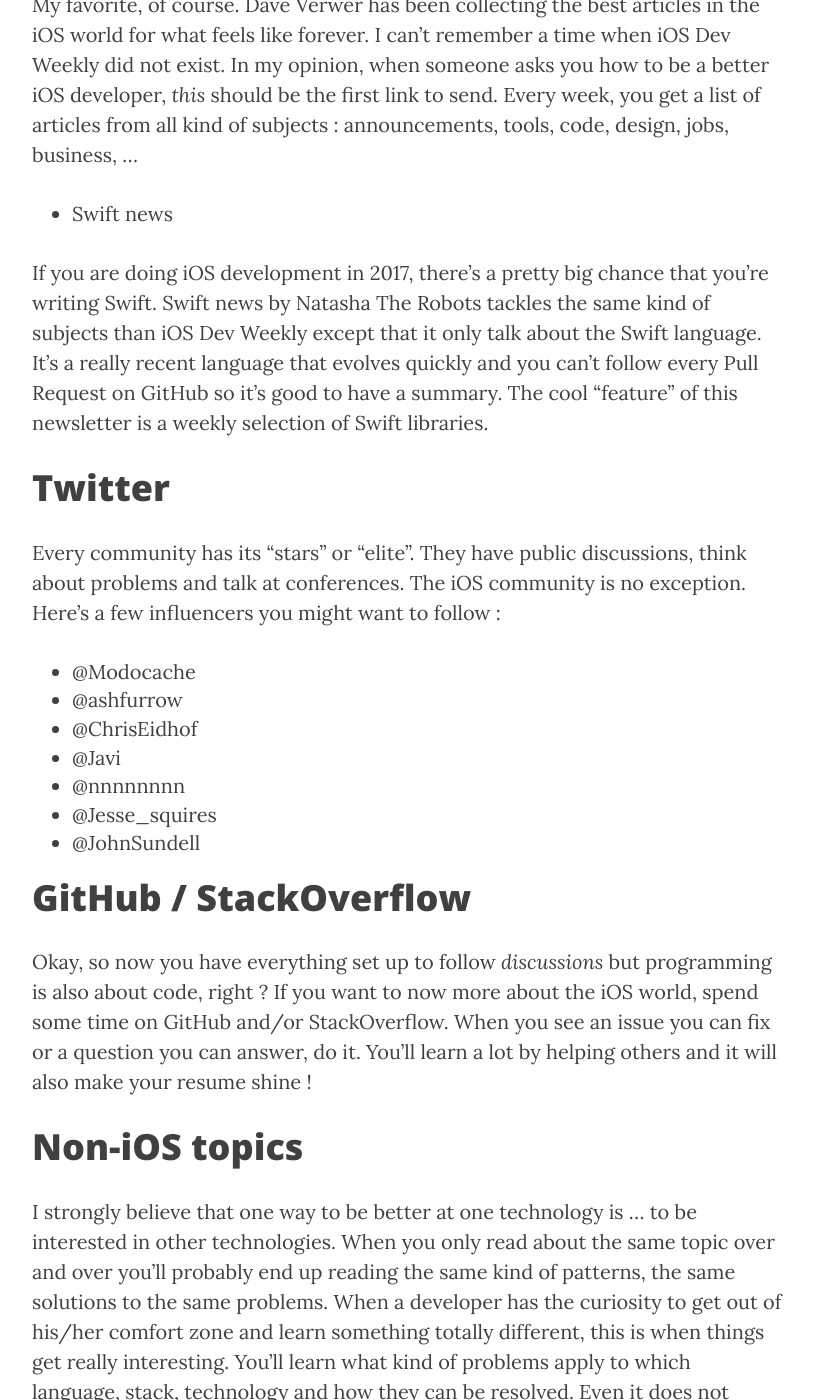
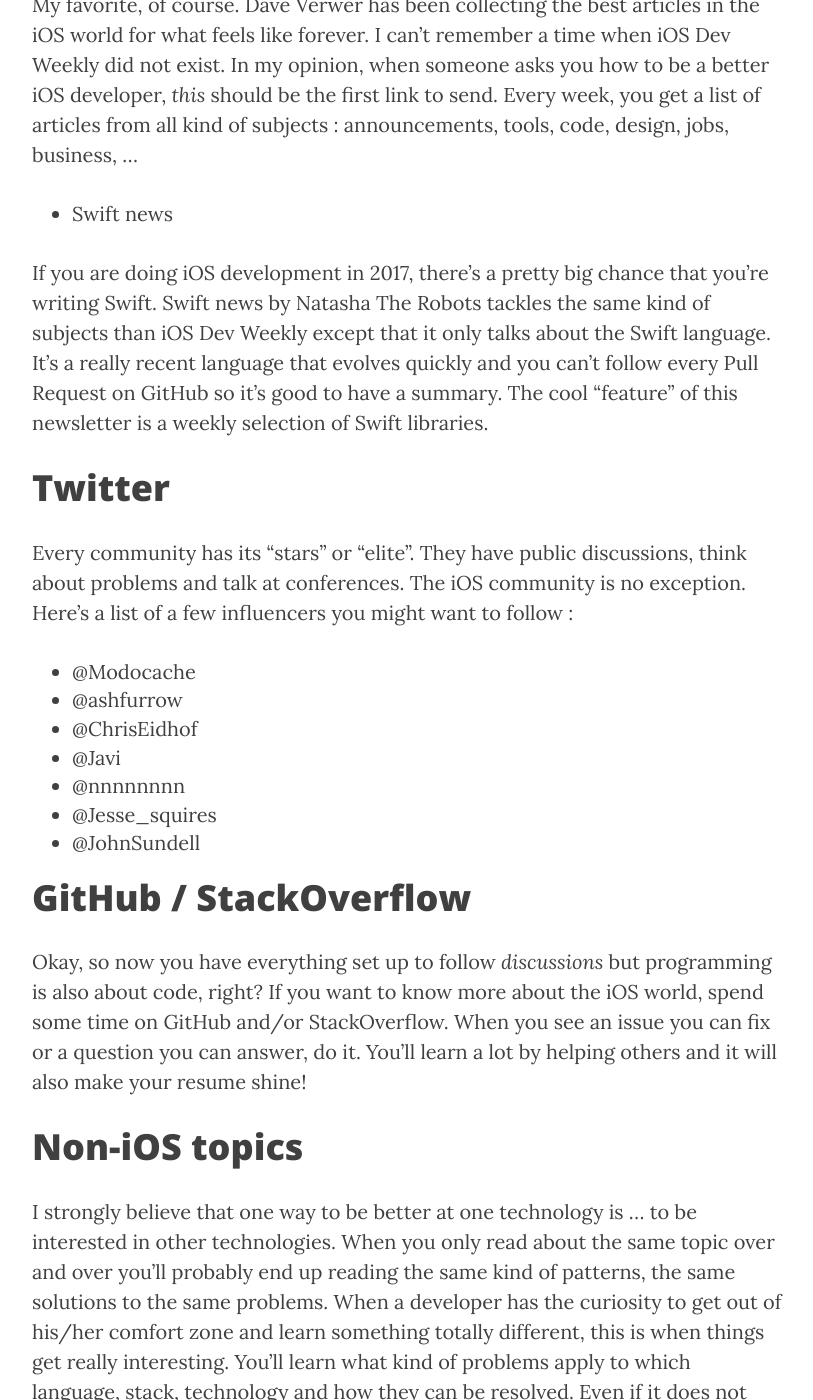
Before and after one commit to aimak/aimak.github.io, a Jekyll site: the page built from _posts/2017-01-15-iOS-reading-list.markdown, in a window 1280 px wide and 1400 px high, scrolled down 1084 px. Shown: the whole window, without its empty margins (233-1046 px from the left). Built offline with Jekyll 4.4.1, drawn with Linux system fonts in a browser that asks for light colours; nearby versions of some CDN libraries; some of the changed text lies outside the part shown.

Commit message:
fix a few typos

```diff
--- a/_posts/2017-01-15-iOS-reading-list.markdown
+++ b/_posts/2017-01-15-iOS-reading-list.markdown
@@ -6,7 +6,7 @@ author:     "Paul Renson"
 header-img: "img/post-bg-01.jpg"
 ---
 
-I guess every developer has its favorite question to ask a candidate during an interview. Mine is _"what do you read to get up to date with the state-of-the-art of iOS development ?"_. I believe the answer tells a lot : you can have a better idea of how bad the candidate wants to learn. The perfect situation is when the candidate teaches you something, of course. Let's try to analyze it.
+I guess every developer has its favorite question to ask a candidate during an interview. Mine is _"what do you read to get up to date with the state-of-the-art of iOS development? "_. I believe the answer tells a lot : you can have a better idea of how bad the candidate wants to learn. The perfect situation is when the candidate teaches you something, of course. Let's try to analyze it.
 
 # Newsletters
 
@@ -18,12 +18,12 @@ My favorite, of course. Dave Verwer has been collecting the best articles in the
 
 * [Swift news](https://swiftnews.curated.co)
 
-If you are doing iOS development in 2017, there's a pretty big chance that you're writing Swift. Swift news by Natasha The Robots tackles the same kind of subjects than iOS Dev Weekly except that it only talk about the Swift language. It's a really recent language that evolves quickly and you can't follow every Pull Request on GitHub so it's good to have a summary.
+If you are doing iOS development in 2017, there's a pretty big chance that you're writing Swift. Swift news by Natasha The Robots tackles the same kind of subjects than iOS Dev Weekly except that it only talks about the Swift language. It's a really recent language that evolves quickly and you can't follow every Pull Request on GitHub so it's good to have a summary.
 The cool "feature" of this newsletter is a weekly selection of Swift libraries.
 
 # Twitter
 
-Every community has its "stars" or "elite". They have public discussions, think about problems and talk at conferences. The iOS community is no exception. Here's a few influencers you might want to follow :
+Every community has its "stars" or "elite". They have public discussions, think about problems and talk at conferences. The iOS community is no exception. Here's a list of a few influencers you might want to follow :
 
 * [@Modocache](https://twitter.com/modocache)
 * [@ashfurrow](https://twitter.com/ashfurrow)
@@ -35,10 +35,10 @@ Every community has its "stars" or "elite". They have public discussions, think
 
 # GitHub / StackOverflow
 
-Okay, so now you have everything set up to follow _discussions_ but programming is also about code, right ? If you want to now more about the iOS world, spend some time on GitHub and/or StackOverflow. When you see an issue you can fix or a question you can answer, do it. You'll learn a lot by helping others and it will also make your resume shine !
+Okay, so now you have everything set up to follow _discussions_ but programming is also about code, right? If you want to know more about the iOS world, spend some time on GitHub and/or StackOverflow. When you see an issue you can fix or a question you can answer, do it. You'll learn a lot by helping others and it will also make your resume shine!
 
 # Non-iOS topics
 
-I strongly believe that one way to be better at one technology is … to be interested in other technologies. When you only read about the same topic over and over you'll probably end up reading the same kind of patterns, the same solutions to the same problems. When a developer has the curiosity to get out of his/her comfort zone and learn something totally different, this is when things get really interesting. You'll learn what kind of problems apply to which language, stack, technology and how they can be resolved. Even it does not seem to apply on your specific iOS issue, it will help eventually because you'll be tempted to apply a new solution to an old problem.
+I strongly believe that one way to be better at one technology is … to be interested in other technologies. When you only read about the same topic over and over you'll probably end up reading the same kind of patterns, the same solutions to the same problems. When a developer has the curiosity to get out of his/her comfort zone and learn something totally different, this is when things get really interesting. You'll learn what kind of problems apply to which language, stack, technology and how they can be resolved. Even if it does not seem to apply on your specific iOS issue, it will help eventually because you'll be tempted to apply a new solution to an old problem.
 
-And you, _what do you read to get up to date with the state-of-the-art of iOS development_ ?
+And you, _what do you read to get up to date with the state-of-the-art of iOS development_?
```
